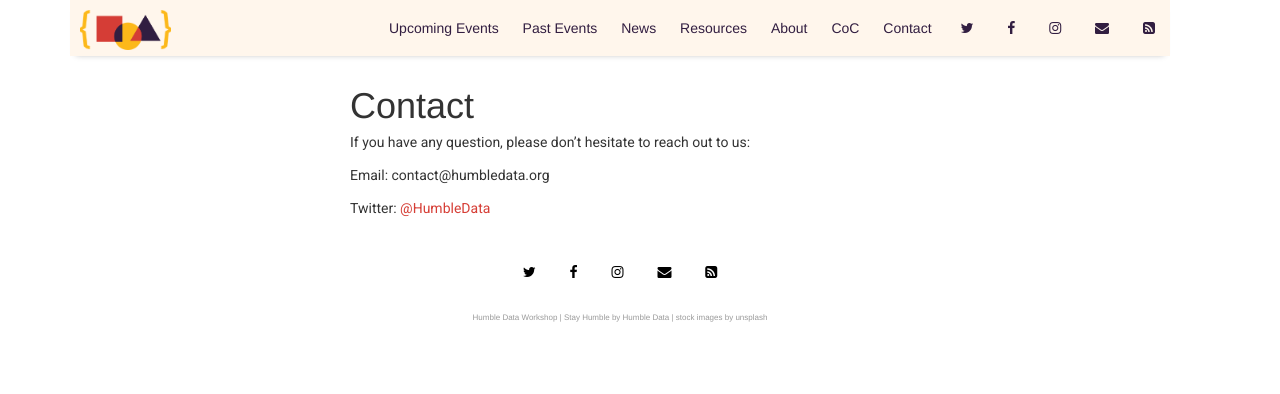
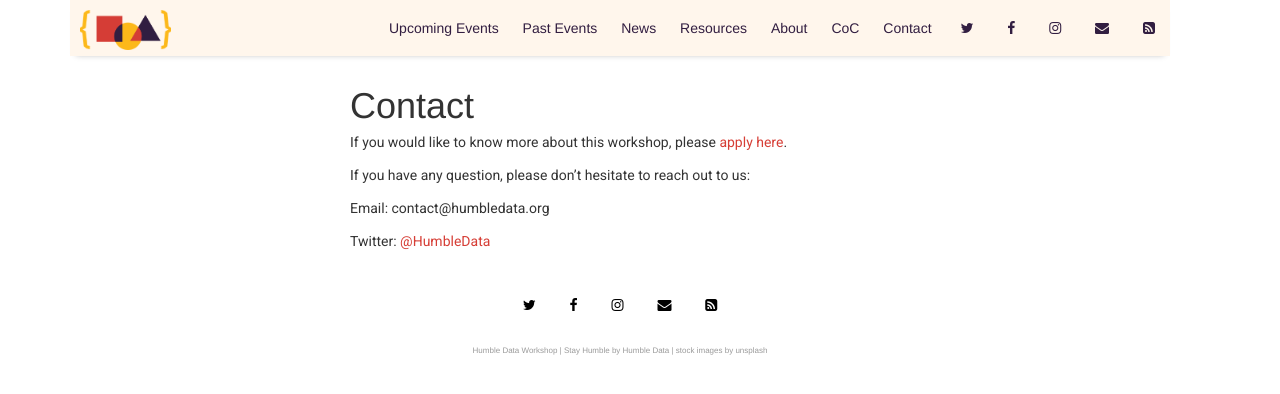
Before and after one commit to HumbleData/HumbleData.github.io, a Jekyll site: the page built from pages/contact.md, in a window 1280 px wide. Shown: the top 394 px of the page. Built offline with Jekyll 4.4.1, drawn with Linux system fonts in a browser that asks for light colours; nearby versions of some CDN libraries; comment, search, counter and statistics services are not loaded.

Commit message:
Update contact.md

```diff
--- a/pages/contact.md
+++ b/pages/contact.md
@@ -2,6 +2,8 @@
 layout: misc
 title: Contact
 ---
+
+If you would like to know more about this workshop, please [apply here](https://forms.gle/t5F6iXLsqeNszt3aA).
 
 If you have any question, please don't hesitate to reach out to us:
 
```
